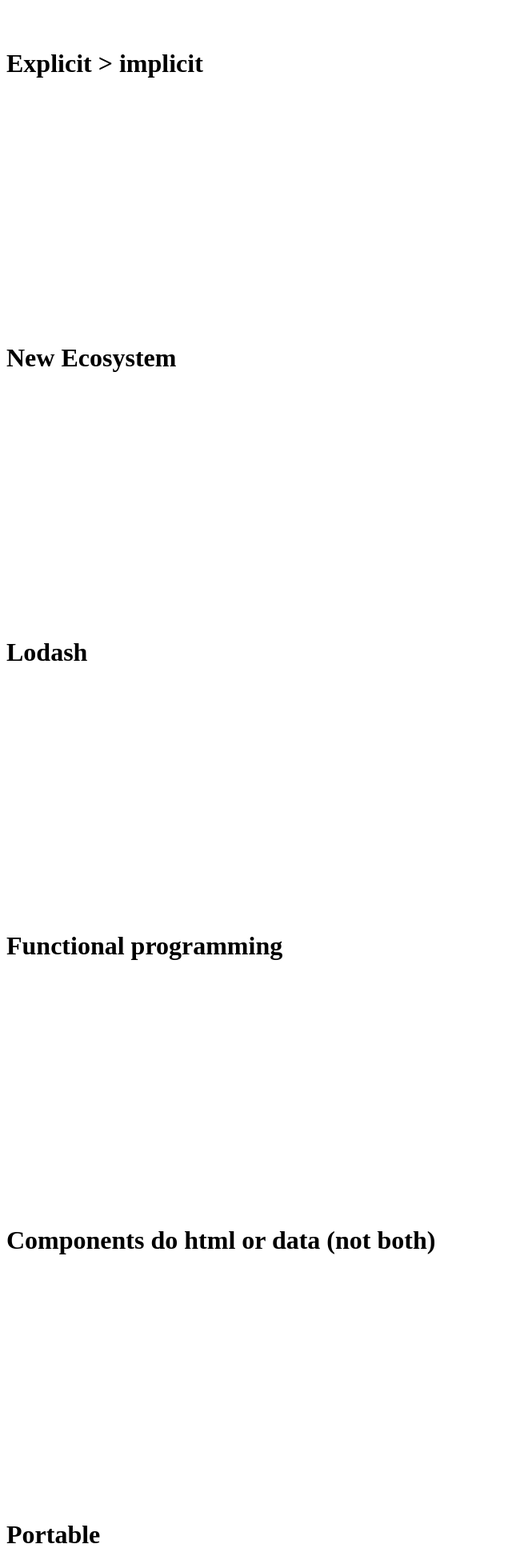
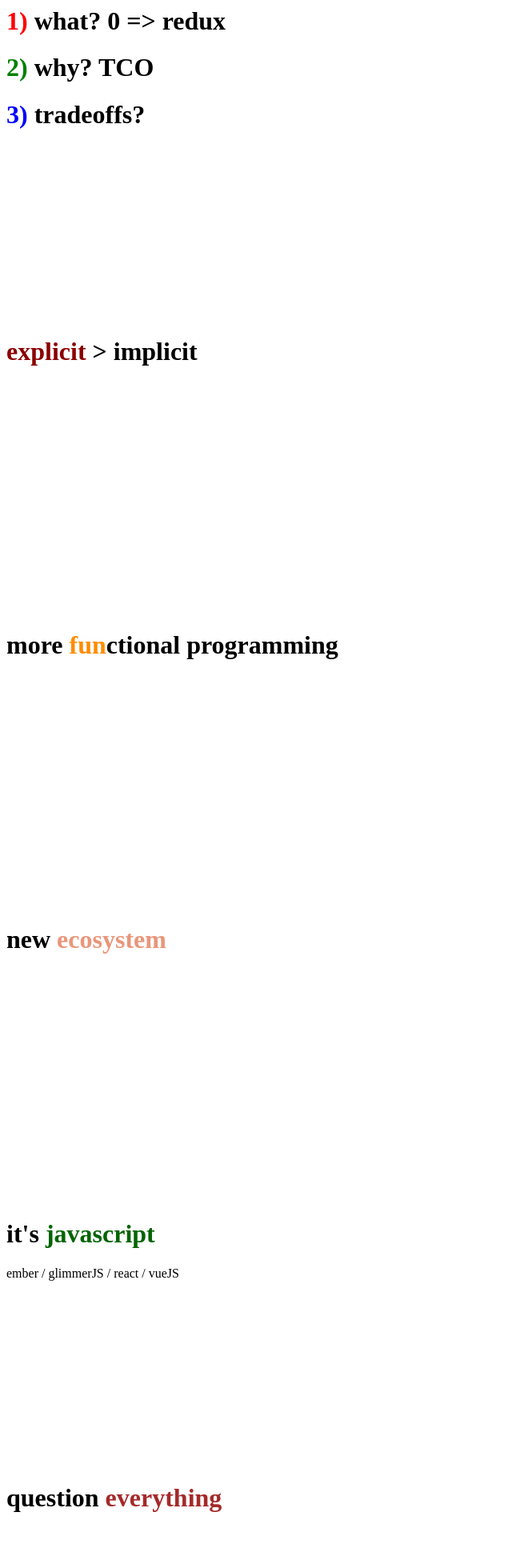
Before and after one commit to toranb/slides, a plain HTML site: page index.html in a window 1280 px wide. Shown: the part 360-2300 px from the top of the page at 80% size, without its empty margins (0-640 px from the left). Drawn offline with Linux system fonts and the light colour scheme.

Commit message:
added RSA logo

```diff
--- a/index.html
+++ b/index.html
@@ -1,7 +1,7 @@
-<h1>1) what? 0 => redux</h1> <h1>2) why? TCO</h1> <h1>3) tradeoffs? 4Real</h1><br ><br > <br ><br > <br ><br > <br ><br > <br ><br > <br ><br >
-<h1>Explicit > implicit</h1> <br ><br > <br ><br > <br ><br > <br ><br > <br ><br > <br ><br > <br ><br > <br ><br >
-<h1>New Ecosystem</h1> <br ><br > <br ><br > <br ><br > <br ><br > <br ><br > <br ><br > <br ><br > <br ><br >
-<h1>Lodash</h1> <br ><br > <br ><br > <br ><br > <br ><br > <br ><br > <br ><br > <br ><br > <br ><br >
-<h1>Functional programming</h1> <br ><br > <br ><br > <br ><br > <br ><br > <br ><br > <br ><br > <br ><br > <br ><br >
-<h1>Components do html or data (not both)</h1> <br ><br > <br ><br > <br ><br > <br ><br > <br ><br > <br ><br > <br ><br > <br ><br >
-<h1>Portable</h1> <br ><br > <br ><br > <br ><br > <br ><br > <br ><br > <br ><br > <br ><br > <br ><br >
+<h1>ember-redux</h1> <p style="margin-top: -20px; color: blue">Toran Billups</p> <h5 style="color: grey">// thank you <span>&nbsp;&nbsp;<img style="width: 50px;" src="logo.png" /></span></h5><br ><br > <br ><br > <br ><br > <br ><br > <br ><br > <br ><br >
+<h1><span style="color: red;">1)</span> what? 0 => redux</h1> <h1><span style="color: green;">2)</span> why? TCO</h1> <h1><span style="color: blue">3)</span> tradeoffs?</h1><br ><br > <br ><br > <br ><br > <br ><br > <br ><br > <br ><br >
+<h1><span style="color: darkred">explicit</span> > implicit</h1> <br ><br > <br ><br > <br ><br > <br ><br > <br ><br > <br ><br > <br ><br > <br ><br >
+<h1>more <span style="color: darkorange">fun</span>ctional programming</h1> <br ><br > <br ><br > <br ><br > <br ><br > <br ><br > <br ><br > <br ><br > <br ><br >
+<h1>new <span style="color: darksalmon">ecosystem</span></h1> <br ><br > <br ><br > <br ><br > <br ><br > <br ><br > <br ><br > <br ><br > <br ><br >
+<h1>it's <span style="color: darkgreen">javascript</span></h1> <p>ember / glimmerJS / react / vueJS</p><br ><br > <br ><br > <br ><br > <br ><br > <br ><br > <br ><br >
+<h1>question <span style="color: brown">everything</span></h1> <br ><br > <br ><br > <br ><br > <br ><br > <br ><br > <br ><br > <br ><br > <br ><br >
```
Also changed, not shown: logo.png (added).
